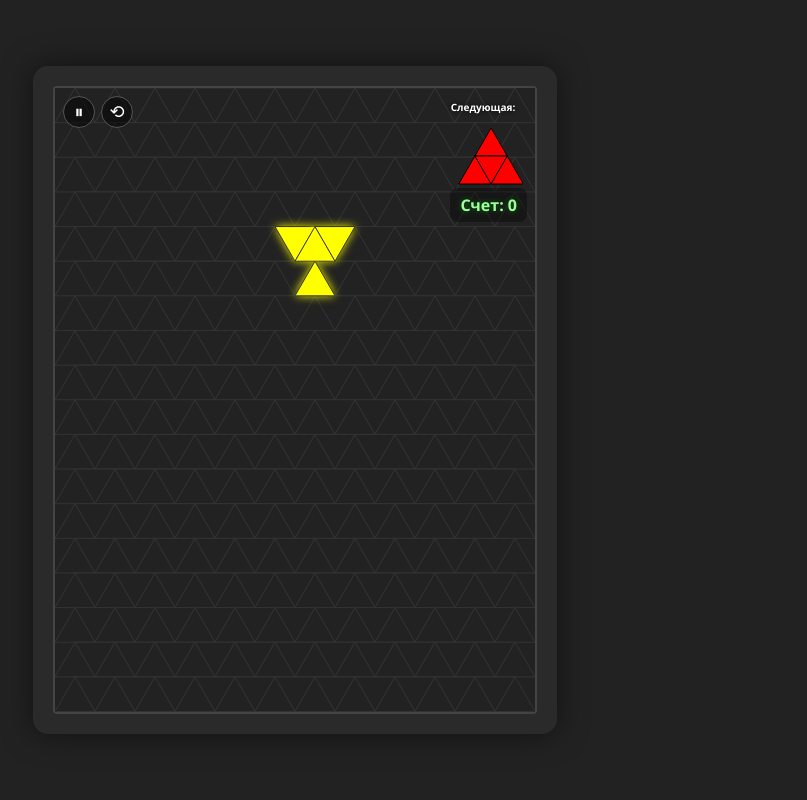
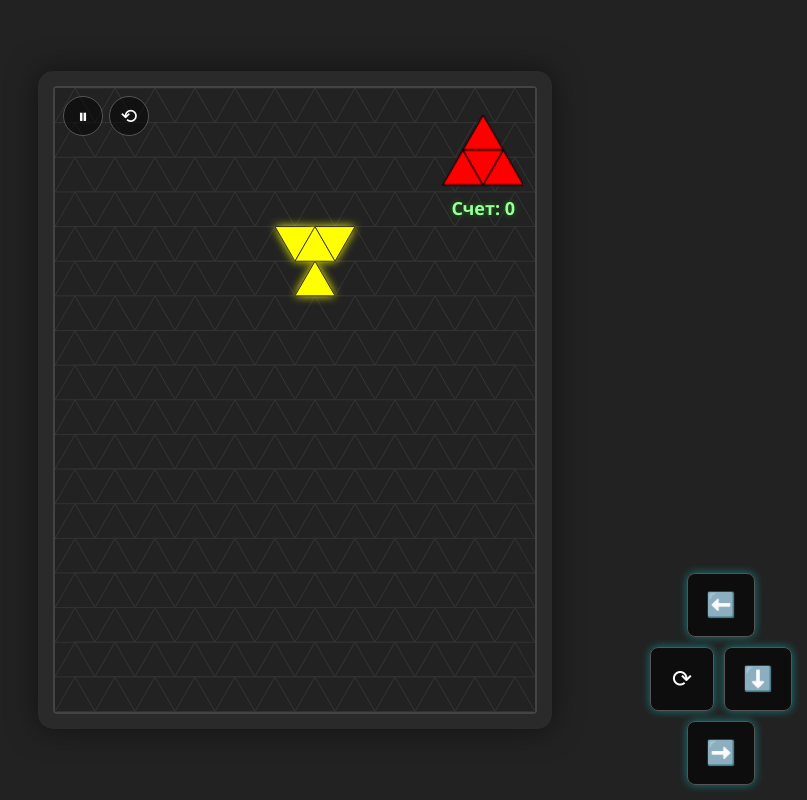
Before and after one commit to dedomorozoff/tetris-3angle, a plain HTML site: page index.html in a window 1024 px wide. Shown: the whole page, without its empty margins (217-1024 px from the left). Drawn offline with Linux system fonts and the light colour scheme.

Commit message:
feat(responsive): improve tablet support and viewport configuration
- Disable viewport zoom and scaling for better mobile experience
- Remove "Следующая:" label from next piece container
- Import Grid class for dynamic grid recalculation
- Enhance responsive canvas setup with tablet detection (portrait and landscape)
- Add separate sizing logic for tablet landscape, tablet portrait, and mobile devices
- Implement resize event listener with debouncing for orientation changes
- Dynamically recalculate grid dimensions when canvas size changes significantly
- Preserve game state (score and pause status) during canvas resize
- Add comprehensive media queries for tablet landscape orientation
- Add media queries for tablet-specific button sizing and spacing
- Simplify score display styling by removing background and border-radius
- Improve touch controls positioning and sizing for tablets and phones
- Ensure proper layout and overflow handling across all device types

```diff
--- a/index.html
+++ b/index.html
@@ -3,7 +3,7 @@
 
 <head>
     <meta charset="UTF-8">
-    <meta name="viewport" content="width=device-width, initial-scale=1.0">
+    <meta name="viewport" content="width=device-width, initial-scale=1.0, maximum-scale=1.0, user-scalable=no">
     <meta name="theme-color" content="#2a2a2a">
     <meta name="description" content="Треугольный Тетрис - уникальная вариация классической игры с треугольной сеткой">
     <title>Треугольный Тетрис</title>
@@ -20,7 +20,6 @@
     <div id="layout">
         <div id="game-container">
             <div id="next-piece-container">
-                <div id="next-piece-label">Следующая:</div>
                 <canvas id="next-piece-canvas" width="80" height="80"></canvas>
             </div>
             <div id="score">Счет: 0</div>
--- a/main.js
+++ b/main.js
@@ -1,11 +1,15 @@
 import { Game } from './game.js';
+import { Grid } from './grid.js';
 
 const canvas = document.getElementById('game-canvas');
 const ctx = canvas.getContext('2d');
 
 function setupResponsiveCanvas(canvas) {
     const isMobile = window.matchMedia('(max-width: 768px)').matches;
-    if (!isMobile) return;
+    const isTabletPortrait = window.matchMedia('(max-width: 1024px) and (orientation: portrait)').matches;
+    const isTabletLandscape = window.matchMedia('(min-width: 769px) and (max-width: 1024px) and (orientation: landscape)').matches;
+
+    if (!isMobile && !isTabletPortrait && !isTabletLandscape) return;
 
     const baseWidth = 480;
     const baseHeight = 624;
@@ -14,8 +18,21 @@ function setupResponsiveCanvas(canvas) {
     const vw = window.innerWidth || document.documentElement.clientWidth;
     const vh = window.innerHeight || document.documentElement.clientHeight;
 
-    const availableWidth = Math.min(vw * 0.95, baseWidth); // 95% ширины экрана
-    const maxCanvasHeight = Math.max(320, Math.min(baseHeight, vh * 0.92)); // ~92% высоты телефона
+    let availableWidth, maxCanvasHeight;
+
+    if (isTabletLandscape) {
+        // Планшет в ландшафте - используем высоту экрана
+        maxCanvasHeight = Math.min(baseHeight, vh * 0.85);
+        availableWidth = Math.min(vw * 0.6, baseWidth);
+    } else if (isTabletPortrait) {
+        // Планшет в портрете - больше места
+        availableWidth = Math.min(vw * 0.9, baseWidth);
+        maxCanvasHeight = Math.min(baseHeight, vh * 0.75);
+    } else {
+        // Мобильный телефон
+        availableWidth = Math.min(vw * 0.95, baseWidth);
+        maxCanvasHeight = Math.max(320, Math.min(baseHeight, vh * 0.92));
+    }
 
     let targetHeight = maxCanvasHeight;
     let targetWidth = Math.round(targetHeight / aspect);
@@ -33,6 +50,39 @@ setupResponsiveCanvas(canvas);
 
 const game = new Game(canvas, ctx);
 
+// Обработка изменения ориентации и размера экрана для планшетов
+let resizeTimeout;
+window.addEventListener('resize', () => {
+    clearTimeout(resizeTimeout);
+    resizeTimeout = setTimeout(() => {
+        const oldWidth = canvas.width;
+        const oldHeight = canvas.height;
+        setupResponsiveCanvas(canvas);
+
+        // Пересоздаем игру только если размер значительно изменился
+        if (Math.abs(canvas.width - oldWidth) > 50 || Math.abs(canvas.height - oldHeight) > 50) {
+            const oldScore = game.score;
+            const wasPaused = game.paused;
+            game.canvas = canvas;
+            game.width = canvas.width;
+            game.height = canvas.height;
+
+            // Пересчитываем размеры сетки
+            const desiredCols = 23;
+            game.sideLength = (game.width * 2) / (desiredCols + 1);
+            game.cols = desiredCols;
+            const triangleHeight = game.sideLength * Math.sqrt(3) / 2;
+            game.rows = Math.floor(game.height / triangleHeight);
+
+            game.grid = new Grid(game.rows, game.cols, game.sideLength);
+            game.score = oldScore;
+            game.paused = wasPaused;
+
+            console.log(`Canvas resized: ${canvas.width}x${canvas.height}, Grid: ${game.rows}x${game.cols}`);
+        }
+    }, 300);
+});
+
 let lastTime = 0;
 
 function gameLoop(timestamp) {
--- a/style.css
+++ b/style.css
@@ -80,9 +80,7 @@ h1 {
     font-weight: 600;
     color: #9cff9c;
     text-shadow: 0 0 6px rgba(0, 255, 0, 0.4);
-    background: rgba(0, 0, 0, 0.35);
     padding: 6px 10px;
-    border-radius: 8px;
     text-align: right;
 }
 
@@ -168,7 +166,56 @@ h1 {
     gap: 8px;
 }
 
-@media (max-width: 768px) {
+/* Планшеты в ландшафтной ориентации */
+@media (min-width: 769px) and (max-width: 1024px) and (orientation: landscape) {
+    body {
+        height: 100vh;
+        overflow: hidden;
+    }
+
+    #layout {
+        flex-direction: row;
+        align-items: center;
+        justify-content: center;
+        padding: 15px;
+        gap: 15px;
+    }
+
+    #game-container {
+        max-height: 90vh;
+    }
+
+    canvas {
+        max-height: 85vh;
+        width: auto;
+        height: auto;
+    }
+
+    #touch-controls {
+        position: fixed;
+        right: 15px;
+        bottom: 15px;
+        left: auto;
+        transform: none;
+        display: flex;
+        flex-direction: column;
+        gap: 10px;
+    }
+
+    #touch-controls button {
+        min-width: 64px;
+        min-height: 64px;
+        font-size: 24px;
+    }
+
+    #touch-controls .vertical-buttons {
+        flex-direction: row;
+        gap: 10px;
+    }
+}
+
+/* Планшеты в портретной ориентации и мобильные устройства */
+@media (max-width: 768px), (max-width: 1024px) and (orientation: portrait) {
     body {
         align-items: flex-start;
         height: 100vh;
@@ -199,7 +246,7 @@ h1 {
     }
 
     #ui-panel {
-        display: none; /* убираем боковую панель на мобильных */
+        display: none;
     }
 
     #touch-controls {
@@ -211,8 +258,45 @@ h1 {
     }
 }
 
+/* Планшеты - увеличенные кнопки управления */
+@media (min-width: 481px) and (max-width: 1024px) {
+    #touch-controls button {
+        min-width: 64px;
+        min-height: 64px;
+        font-size: 24px;
+        padding: 14px 18px;
+    }
+
+    #game-buttons button {
+        width: 40px;
+        height: 40px;
+        font-size: 20px;
+    }
+
+    #score {
+        font-size: 18px;
+        padding: 8px 12px;
+    }
+
+    #next-piece-label {
+        font-size: 12px;
+    }
+
+    #next-piece-canvas {
+        width: 100px;
+        height: 100px;
+    }
+}
+
+/* Мобильные телефоны */
 @media (max-width: 480px) {
     #controls {
         font-size: 12px;
     }
+
+    #touch-controls button {
+        min-width: 56px;
+        min-height: 56px;
+        font-size: 20px;
+    }
 }
```
